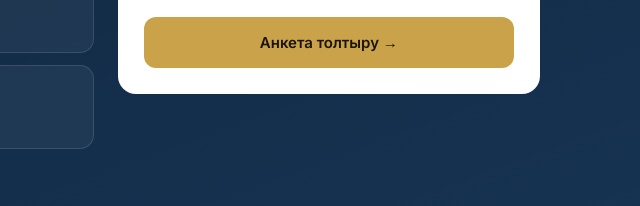
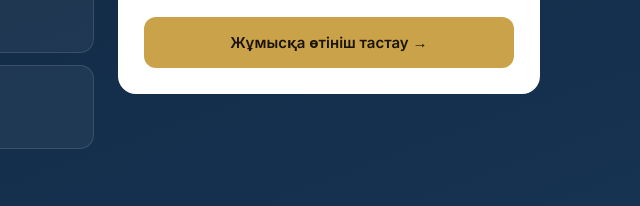
Before and after one commit to Utepov-Bauyrzhan/altynorda-site, a plain HTML site: page index.html in a window 1280 px wide. Shown: the part 4469-4675 px from the top of the page, 640-1280 px from the left. Drawn offline with Linux system fonts and the light colour scheme.

Commit message:
Вакансия батырмасы: «Жұмысқа өтініш тастау»
Co-Authored-By: Claude Opus 5.5 <noreply@anthropic.com>
Claude-Session: https://claude.ai/code/session_01SvLZT5dtK64tycW86bN5Na

```diff
--- a/index.html
+++ b/index.html
@@ -301,7 +301,7 @@ footer b{color:#fff;font-family:Montserrat,Inter,sans-serif;font-weight:900}
     <li data-kz="Тәжірибелік кезең" data-ru="Испытательный период">Тәжірибелік кезең</li>
     <li data-kz="Нәтижесіне қарай жұмысқа қабылдау" data-ru="Приём на работу по результатам">Нәтижесіне қарай жұмысқа қабылдау</li>
    </ol>
-   <a class="btn gold" href="https://claude.ai/artifact/BJL6GX8jHh6kZMtwDuUDcd" target="_blank" rel="noopener" data-kz="Анкета толтыру →" data-ru="Заполнить анкету →">Анкета толтыру →</a>
+   <a class="btn gold" href="https://claude.ai/artifact/BJL6GX8jHh6kZMtwDuUDcd" target="_blank" rel="noopener" data-kz="Жұмысқа өтініш тастау →" data-ru="Оставить заявку на работу →">Жұмысқа өтініш тастау →</a>
   </div>
  </div>
 </div></section>
```
